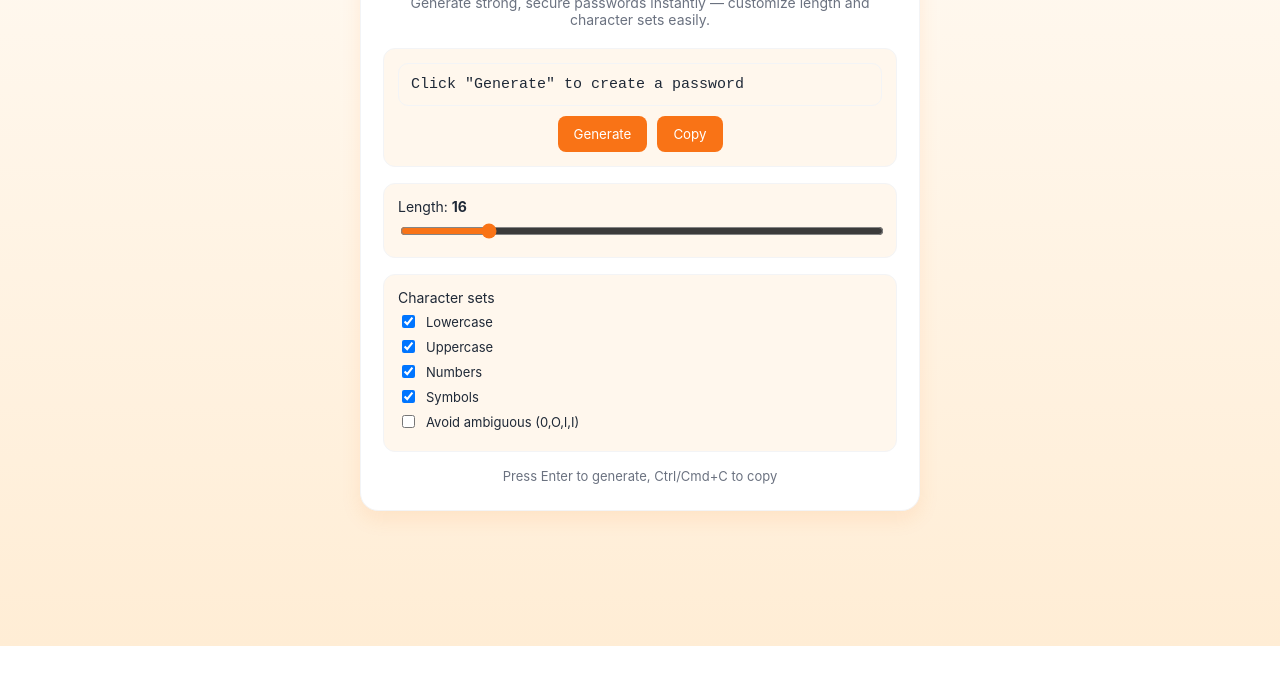
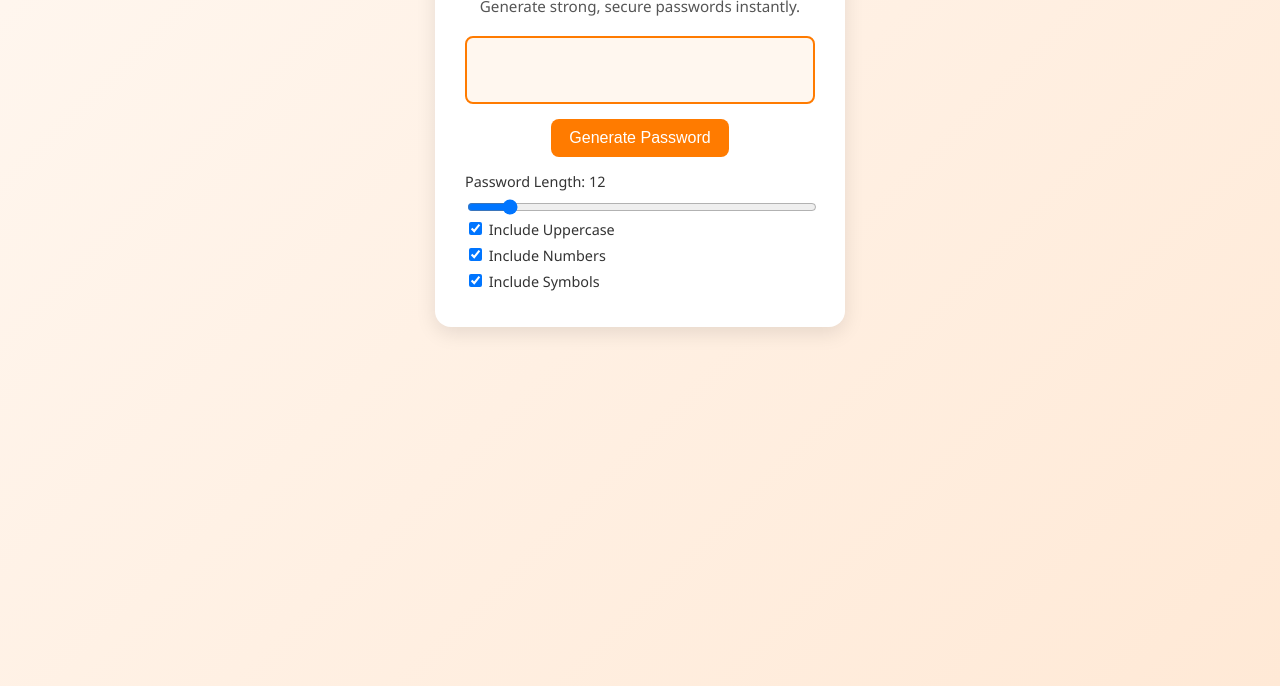
Before and after one commit to viru-02/viruu-store, a plain HTML site: page index.html in a window 1280 px wide. Shown: the part 154-840 px from the top of the page. Before the commit the page ends 800 px from the top, so only its background shows below. Drawn offline with Linux system fonts and the light colour scheme.

Commit message:
Revamp password generator UI and functionality
Updated the password generator's HTML structure, styles, and functionality. Improved user interface and added new features for password generation.

```diff
--- a/index.html
+++ b/index.html
@@ -1,186 +1,123 @@
-<!doctype html>
+<!DOCTYPE html>
 <html lang="en">
 <head>
-  <meta charset="utf-8" />
-  <meta name="viewport" content="width=device-width,initial-scale=1" />
-  <title>Password Generator — DevOps Toolbox</title>
+  <meta charset="UTF-8" />
+  <meta name="viewport" content="width=device-width, initial-scale=1.0" />
+  <title>Password Generator</title>
   <style>
-    :root {
-      --bg: #fff7ed;
-      --card: #ffffff;
-      --accent: #f97316;
-      --accent-hover: #ea580c;
-      --text: #1f2937;
-      --muted: #6b7280;
-      --border: #f3f4f6;
+    body {
+      font-family: 'Segoe UI', Tahoma, Geneva, Verdana, sans-serif;
+      background: linear-gradient(135deg, #fff7f0, #ffe9d6);
+      color: #333;
+      display: flex;
+      justify-content: center;
+      align-items: flex-start;
+      height: 100vh;
+      margin: 0;
+      padding-top: 40px;
     }
-    * {
-      box-sizing: border-box;
-      font-family: 'Inter', ui-sans-serif, system-ui, -apple-system, Segoe UI, Roboto, 'Helvetica Neue', Arial;
+    .container {
+      background: #fff;
+      border-radius: 16px;
+      box-shadow: 0 6px 20px rgba(0, 0, 0, 0.1);
+      padding: 30px;
+      width: 350px;
+      text-align: center;
     }
-    html, body {
-      height: 100%;
-      margin: 0;
-      background: linear-gradient(180deg, #fffaf3 0%, #ffedd5 100%);
-      color: var(--text);
-      display: flex;
-      align-items: flex-start;
-      justify-content: center;
-      padding-top: 30px;
+    h1 {
+      color: #ff7b00;
+      margin-bottom: 10px;
     }
-    .wrap {
-      width: 100%;
-      max-width: 600px;
-      margin: 0 auto;
-      padding: 20px;
+    .lead {
+      color: #555;
+      font-size: 0.95em;
+      margin-bottom: 20px;
     }
-    .card {
-      background: var(--card);
-      border-radius: 18px;
-      padding: 26px 22px;
-      box-shadow: 0 8px 20px rgba(249, 115, 22, 0.1);
-      text-align: center;
-      border: 1px solid var(--border);
-      transition: transform 0.25s ease, box-shadow 0.25s ease;
-    }
-    .card:hover {
-      transform: translateY(-3px);
-      box-shadow: 0 10px 26px rgba(249, 115, 22, 0.15);
-    }
-
-    h1 { margin: 0 0 10px; font-size: 26px; color: var(--accent); }
-    p.lead { margin: 0 0 20px; color: var(--muted); font-size: 14px; }
-
-    .field { background: #fff7ed; padding: 14px; border-radius: 12px; margin-bottom: 16px; text-align: left; border: 1px solid var(--border); }
-    label { display: block; font-size: 14px; margin-bottom: 6px; }
-    input[type=range] { width: 100%; accent-color: var(--accent); }
-
-    .checkbox { display: flex; align-items: center; gap: 8px; font-size: 13px; margin-bottom: 6px; }
-    .result { display: flex; gap: 10px; align-items: center; justify-content: center; margin-bottom: 10px; flex-wrap: wrap; }
-    .output {
-      flex: 1;
-      background: #fff7ed;
+    .password-box {
+      background: #fff7ef;
+      border: 2px solid #ff7b00;
+      border-radius: 8px;
       padding: 12px;
-      border-radius: 10px;
-      font-family: monospace;
-      font-size: 15px;
-      word-break: break-all;
-      color: var(--text);
-      border: 1px solid var(--border);
+      font-size: 1.1em;
+      margin-bottom: 15px;
+      word-wrap: break-word;
+      min-height: 40px;
     }
     button {
-      background: var(--accent);
-      color: white;
+      background: #ff7b00;
+      color: #fff;
       border: none;
-      padding: 10px 16px;
+      padding: 10px 18px;
       border-radius: 8px;
+      font-size: 1em;
       cursor: pointer;
-      transition: background 0.2s ease, transform 0.1s ease;
+      transition: background 0.3s ease;
     }
-    button:hover { background: var(--accent-hover); transform: translateY(-1px); }
-
-    .small { font-size: 13px; color: var(--muted); }
-    footer { margin-top: 16px; color: var(--muted); font-size: 13px; text-align: center; }
+    button:hover {
+      background: #ff9533;
+    }
+    .options {
+      text-align: left;
+      margin-top: 15px;
+      font-size: 0.9em;
+    }
+    label {
+      display: block;
+      margin-bottom: 6px;
+    }
+    input[type="range"] {
+      width: 100%;
+    }
   </style>
 </head>
 <body>
-  <div class="wrap">
-    <div class="card" role="application">
-      <h1>🔐 Password Generator</h1>
-      <p class="lead">Generate strong, secure passwords instantly — customize length and character sets easily.</p>
+  <div class="container">
+    <h1>Password Generator</h1>
+    <p class="lead">Generate strong, secure passwords instantly.</p>
+    <div id="password" class="password-box"></div>
+    <button onclick="generatePassword()">Generate Password</button>
 
-      <div class="field">
-        <div class="result">
-          <div id="output" class="output">Click "Generate" to create a password</div>
-        </div>
-        <div style="display:flex;justify-content:center;gap:10px;flex-wrap:wrap;">
-          <button id="generateBtn">Generate</button>
-          <button id="copyBtn">Copy</button>
-        </div>
-      </div>
-
-      <div class="field">
-        <label for="length">Length: <strong id="lenVal">16</strong></label>
-        <input id="length" type="range" min="6" max="64" value="16">
-      </div>
-
-      <div class="field">
-        <label>Character sets</label>
-        <label class="checkbox"><input type="checkbox" id="lower" checked> Lowercase</label>
-        <label class="checkbox"><input type="checkbox" id="upper" checked> Uppercase</label>
-        <label class="checkbox"><input type="checkbox" id="numbers" checked> Numbers</label>
-        <label class="checkbox"><input type="checkbox" id="symbols" checked> Symbols</label>
-        <label class="checkbox"><input type="checkbox" id="noAmbig"> Avoid ambiguous (0,O,l,I)</label>
-      </div>
-
-      <footer>Press <kbd>Enter</kbd> to generate, <kbd>Ctrl/Cmd+C</kbd> to copy</footer>
+    <div class="options">
+      <label>Password Length: <span id="length-value">12</span></label>
+      <input type="range" id="length" min="6" max="64" value="12" />
+      <label><input type="checkbox" id="uppercase" checked /> Include Uppercase</label>
+      <label><input type="checkbox" id="numbers" checked /> Include Numbers</label>
+      <label><input type="checkbox" id="symbols" checked /> Include Symbols</label>
     </div>
   </div>
 
   <script>
-    const output = document.getElementById('output');
-    const generateBtn = document.getElementById('generateBtn');
-    const copyBtn = document.getElementById('copyBtn');
-    const lengthRange = document.getElementById('length');
-    const lenVal = document.getElementById('lenVal');
-    const lowerCb = document.getElementById('lower');
-    const upperCb = document.getElementById('upper');
-    const numCb = document.getElementById('numbers');
-    const symCb = document.getElementById('symbols');
-    const noAmbig = document.getElementById('noAmbig');
+    const passwordEl = document.getElementById('password');
+    const lengthEl = document.getElementById('length');
+    const lengthValue = document.getElementById('length-value');
 
-    const sets = {
-      lower: 'abcdefghijklmnopqrstuvwxyz',
-      upper: 'ABCDEFGHIJKLMNOPQRSTUVWXYZ',
-      numbers: '0123456789',
-      symbols: '!@#$%^&*()-_=+[]{};:,.<>?/~'
-    };
-    const ambiguous = '0O1lI';
-
-    function getCharset() {
-      let chars = '';
-      if (lowerCb.checked) chars += sets.lower;
-      if (upperCb.checked) chars += sets.upper;
-      if (numCb.checked) chars += sets.numbers;
-      if (symCb.checked) chars += sets.symbols;
-      if (noAmbig.checked) chars = chars.split('').filter(c => !ambiguous.includes(c)).join('');
-      return chars;
-    }
-
-    function secureRandomInt(max) {
-      const array = new Uint32Array(1);
-      window.crypto.getRandomValues(array);
-      return Math.floor((array[0] / (0xFFFFFFFF + 1)) * max);
-    }
+    lengthEl.addEventListener('input', () => {
+      lengthValue.textContent = lengthEl.value;
+    });
 
     function generatePassword() {
-      const len = +lengthRange.value;
-      const charset = getCharset();
-      if (!charset) {
-        alert('Select at least one character set');
-        return;
+      const length = +lengthEl.value;
+      const includeUppercase = document.getElementById('uppercase').checked;
+      const includeNumbers = document.getElementById('numbers').checked;
+      const includeSymbols = document.getElementById('symbols').checked;
+
+      const lowercaseChars = 'abcdefghijklmnopqrstuvwxyz';
+      const uppercaseChars = 'ABCDEFGHIJKLMNOPQRSTUVWXYZ';
+      const numberChars = '0123456789';
+      const symbolChars = '!@#$%^&*()_+-=[]{}|;:,.<>?';
+
+      let chars = lowercaseChars;
+      if (includeUppercase) chars += uppercaseChars;
+      if (includeNumbers) chars += numberChars;
+      if (includeSymbols) chars += symbolChars;
+
+      let password = '';
+      for (let i = 0; i < length; i++) {
+        password += chars.charAt(Math.floor(Math.random() * chars.length));
       }
-      let out = '';
-      for (let i = 0; i < len; i++) {
-        out += charset[secureRandomInt(charset.length)];
-      }
-      output.textContent = out;
+
+      passwordEl.textContent = password;
     }
-
-    function copyPassword() {
-      const text = output.textContent.trim();
-      if (!text || text.startsWith('Click')) return;
-      navigator.clipboard.writeText(text);
-      copyBtn.textContent = 'Copied!';
-      setTimeout(() => (copyBtn.textContent = 'Copy'), 1000);
-    }
-
-    lengthRange.addEventListener('input', () => (lenVal.textContent = lengthRange.value));
-    generateBtn.addEventListener('click', generatePassword);
-    copyBtn.addEventListener('click', copyPassword);
-    document.addEventListener('keydown', e => {
-      if (e.key === 'Enter') generatePassword();
-    });
   </script>
 </body>
 </html>
```
